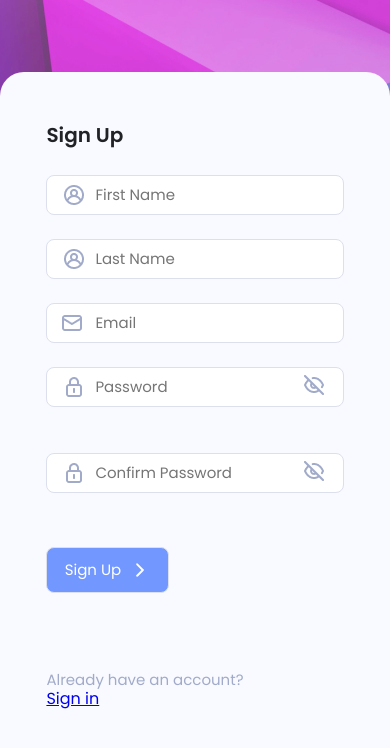
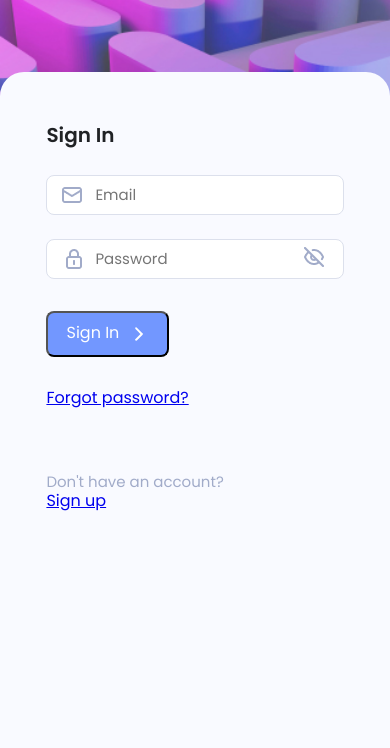
Before and after one commit to Tatsianazhylevich/itrexLab, a plain HTML site: page index.html in a window 390 px wide. Drawn offline with Linux system fonts and the light colour scheme.

Commit message:
[task-1]: fixed page-proofs

```diff
--- a/index.html
+++ b/index.html
@@ -10,11 +10,12 @@
     <link rel="stylesheet" href="/sourse/scss/normalize.css">
     <link rel="stylesheet" href="./sourse/scss/style.css">
     <script defer src="https://oss.maxcdn.com/respond/1.4.2/respond.min.js"></script>
+    <script defer src="./index.js"></script>
     <title>ITRex-Lab. Homework 1</title>
 </head>
 <body>
     <div class="container">
-            <div class="form form-signUp">
+            <div class="form form-signUp hidden">
                 <div class="form-title title-signUp">
                     <p>Sign Up</p>
                 </div>
@@ -41,7 +42,7 @@
                             <a href="#" class="password-control"></a>
                         </div>
 
-                        <input class="input-submit" type="submit" value="Sign Up">
+                        <button class="input-submit submit__signUp" type="submit" value="Sign Up">Sign Up</button>
                     </form>
                 </div>
                 <div class="footer footer-signUp">
@@ -51,7 +52,7 @@
 
             </div>
 
-            <div class="form form-signIn hidden">
+            <div class="form form-signIn">
                 <div class="form-title title-signIn">
                     <p>Sign In</p>
                 </div>
@@ -69,7 +70,7 @@
                             <div class="warning hidden"><p class="warning-text">Password contain unsupported characters</p></div>
                         </div>
 
-                        <input class="input-submit" type="submit" value="Sign Up">
+                        <button class="input-submit submit__signIn" type="submit" value="Sign In">Sign In</button>
                         <a class="link-forgotPassword" href="#" id="ForgotPassword">Forgot password?</a>
                     </form>
                 </div>
@@ -98,7 +99,7 @@
                             <input class="input-email" id="emailrestorePassword" type="text" placeholder="Email">
                         </div>
 
-                        <input class="input-submit submit-restorePassword" id="submit-restorePassword" type="submit" value="Send Reset Link">
+                        <button class="input-submit submit-restorePassword" id="submit-restorePassword" type="submit" value="Send Reset Link">Send Reset Link</button>
                     </form>
                 </div>
 
--- a/sourse/scss/components/_input.scss
+++ b/sourse/scss/components/_input.scss
@@ -50,7 +50,7 @@ input {
 .input-submit {
     width: 146px;
     height: 56px;
-    margin-top: 44px;
+    margin: 44px 0 32px;
     border-radius: 8px;
     background: url(../images/angle-right-b.png) no-repeat center right 20px, #7297FF;
     padding-right: 32px;
--- a/sourse/scss/global/_media.scss
+++ b/sourse/scss/global/_media.scss
@@ -1,6 +1,8 @@
 @media (max-width: 600px) {
     .container {
         flex-direction: column;
+        background: url(../images/bg-mobile.jpg) no-repeat;
+        background-size: contain;
     }
     .form {
         justify-content: flex-start;
@@ -47,9 +49,6 @@
         top: 35px;
         font-size: 13px;
     }
-    .password {
-        margin: 0 0 22px 0;
-    }
     .input-password,
     .input-confirmPassword
     {
@@ -81,3 +80,9 @@
         margin-left: 0px;
     }
 }
+
+// @media (max-width: 320px) {
+//     .container {
+//         background: url(../images/bg-mobile.jpg) no-repeat;
+//     }
+// }
```
Also changed, not shown: sourse/images/bg-mobile.jpg (added), sourse/scss/style.css, 1 other file.
